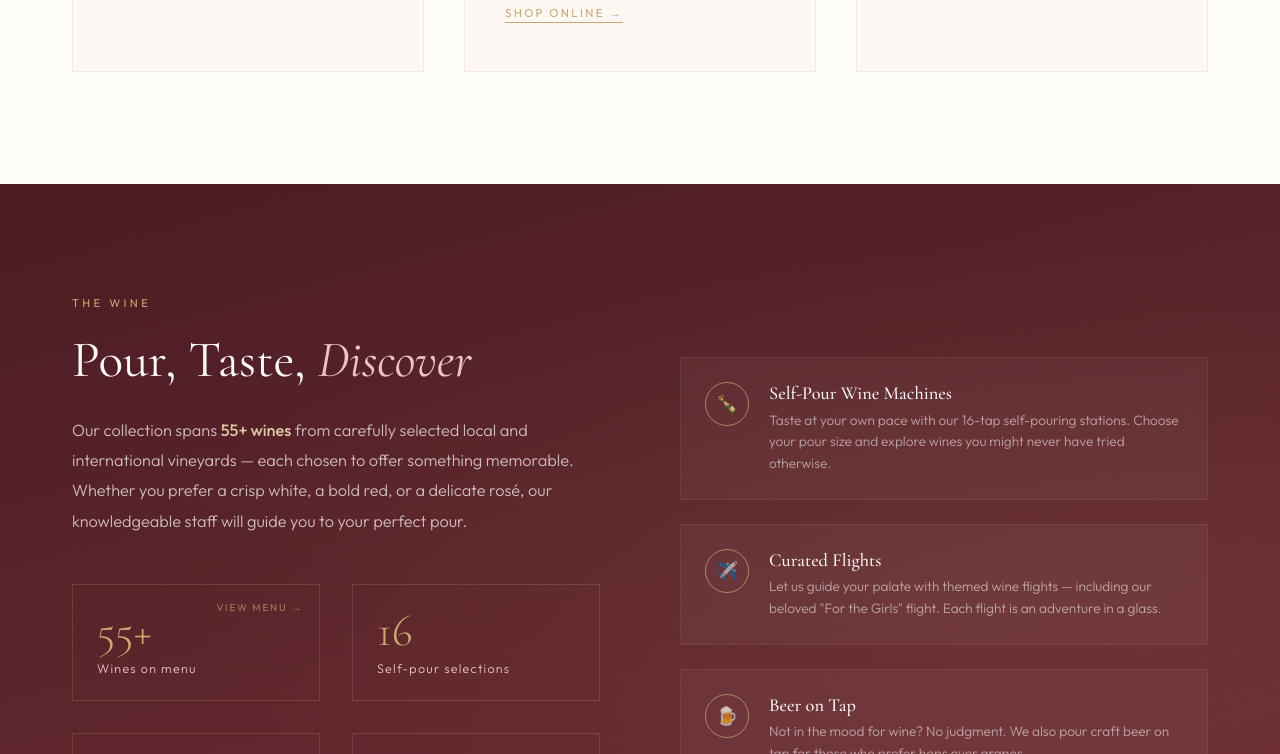
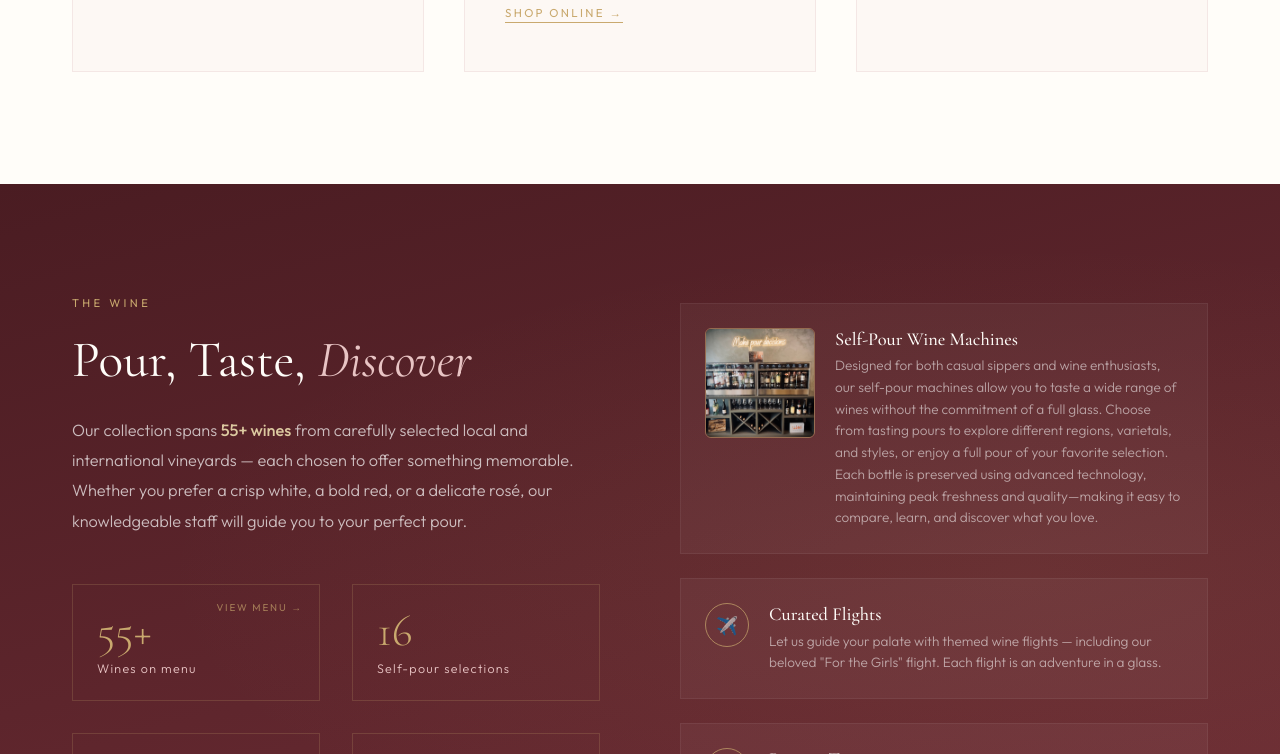
Before and after one commit to bhodge10/rose-bar-boutique-website, a plain HTML site: page index.html in a window 1280 px wide. Shown: the part 2596-3350 px from the top of the page. Drawn offline with nearby package versions, Linux system fonts and the light colour scheme; a script that the page names is missing.

Commit message:
Make self-pour card a clickable photo, refresh Our Story
Replace the champagne emoji on the Self-Pour Wine Machines card with
the Wine Emotion machine photo and link the card to the wine cellar
page. Swap the Our Story portrait to the Bob & Colleen toast photo and
update the copy to the family-owned narrative.

```diff
--- a/index.html
+++ b/index.html
@@ -943,6 +943,32 @@
       font-size: 1.1rem;
       flex-shrink: 0;
       opacity: 0.7;
+    }
+    .wine-feature-icon--photo {
+      width: 110px;
+      height: 110px;
+      border-radius: 6px;
+      border-color: rgba(201, 169, 110, 0.5);
+      overflow: hidden;
+      padding: 0;
+      opacity: 1;
+    }
+    .wine-feature-icon--photo img {
+      width: 100%;
+      height: 100%;
+      object-fit: cover;
+      display: block;
+    }
+    a.wine-feature-item {
+      color: inherit;
+      text-decoration: none;
+      cursor: pointer;
+    }
+    a.wine-feature-item:hover .wine-feature-icon--photo {
+      border-color: var(--gold);
+    }
+    a.wine-feature-item:hover h4 {
+      color: var(--gold);
     }
     .wine-feature-item h4 {
       font-family: var(--font-display);
@@ -1422,15 +1448,15 @@
           <span class="section-label reveal">Our Story</span>
           <h2 class="section-heading reveal reveal-delay-1">A Passion Project <br>Built on <em>Love</em></h2>
           <div class="reveal reveal-delay-2">
-            <p>When husband-and-wife team Bob and Colleen Coppola dreamed up Rosé Boutique & Wine Bar, they imagined a place where their two passions could live under one roof — Bob's deep love of wine and artisan food, and Colleen's eye for fashion and beautiful things.</p>
-            <p>Nestled in the Loveland Station complex in Historic Downtown Loveland, Rosé opened its doors in 2024 and quickly became the neighborhood's go-to gathering spot. Bob personally handcrafts every charcuterie board to pair perfectly with the wines he's curated from vineyards around the world, while Colleen hand-selects each piece of clothing, jewelry, and giftware in the boutique.</p>
-            <p>Whether you're here for a relaxed wine flight after work, a girls' night browsing the boutique with a glass of rosé in hand, or a weekend date night with a beautiful board and a bottle — this is your place. Welcome to Rosé.</p>
+            <p>Rosé Boutique &amp; Wine Bar is proudly family-owned by Bob and his wife, Colleen, built from a shared love of great wine, meaningful connection, and creating a place where everyone feels welcome. What started as a dream to bring thoughtfully curated, small-production wines to Loveland has grown into a neighborhood gathering spot where wine is meant to be enjoyed — not overthought.</p>
+            <p>We believe in sip &amp; shop: enjoy a glass from our bar or self-pour wall while browsing our hand-picked boutique of gifts, apparel, glassware, and charcuterie boards. Every bottle, every item, every experience is chosen with care, so whether you're here for a quick pour or an evening with friends, you'll always discover something special.</p>
+            <p>Rosé is more than a wine bar — it's a reflection of our family, our community, and our passion for sharing beautiful things. Welcome in, stay awhile, and make yourself at home.</p>
           </div>
           <p class="story-signature reveal reveal-delay-3">— Bob &amp; Colleen Coppola</p>
         </div>
         <div class="story-visual reveal reveal-delay-2">
           <div class="story-img-wrapper">
-            <img class="story-img" src="images/colleen.jpg" alt="Colleen Coppola at Rosé Boutique &amp; Wine Bar">
+            <img class="story-img" src="images/bob-colleen.jpg" alt="Bob and Colleen Coppola toasting rosé at Rosé Boutique &amp; Wine Bar">
           </div>
           <div class="story-img-accent"></div>
           <div class="story-img-dot"></div>
@@ -1499,13 +1525,15 @@
           </div>
         </div>
         <div class="wine-visual reveal reveal-delay-2">
-          <div class="wine-feature-item">
-            <div class="wine-feature-icon">🍾</div>
+          <a class="wine-feature-item" href="images/rose-wine-cellar-webpage.html" aria-label="Explore our self-pour wine machine selections">
+            <div class="wine-feature-icon wine-feature-icon--photo">
+              <img src="images/wine-emotion.jpg" alt="Rosé Boutique self-pour wine machines under the 'Make pour decisions' neon sign" loading="lazy" />
+            </div>
             <div>
               <h4>Self-Pour Wine Machines</h4>
-              <p>Taste at your own pace with our 16-tap self-pouring stations. Choose your pour size and explore wines you might never have tried otherwise.</p>
+              <p>Designed for both casual sippers and wine enthusiasts, our self-pour machines allow you to taste a wide range of wines without the commitment of a full glass. Choose from tasting pours to explore different regions, varietals, and styles, or enjoy a full pour of your favorite selection. Each bottle is preserved using advanced technology, maintaining peak freshness and quality—making it easy to compare, learn, and discover what you love.</p>
             </div>
-          </div>
+          </a>
           <div class="wine-feature-item">
             <div class="wine-feature-icon">✈️</div>
             <div>
```
Also changed, not shown: images/bob-colleen.jpg (added), images/wine-emotion.jpg (added).
